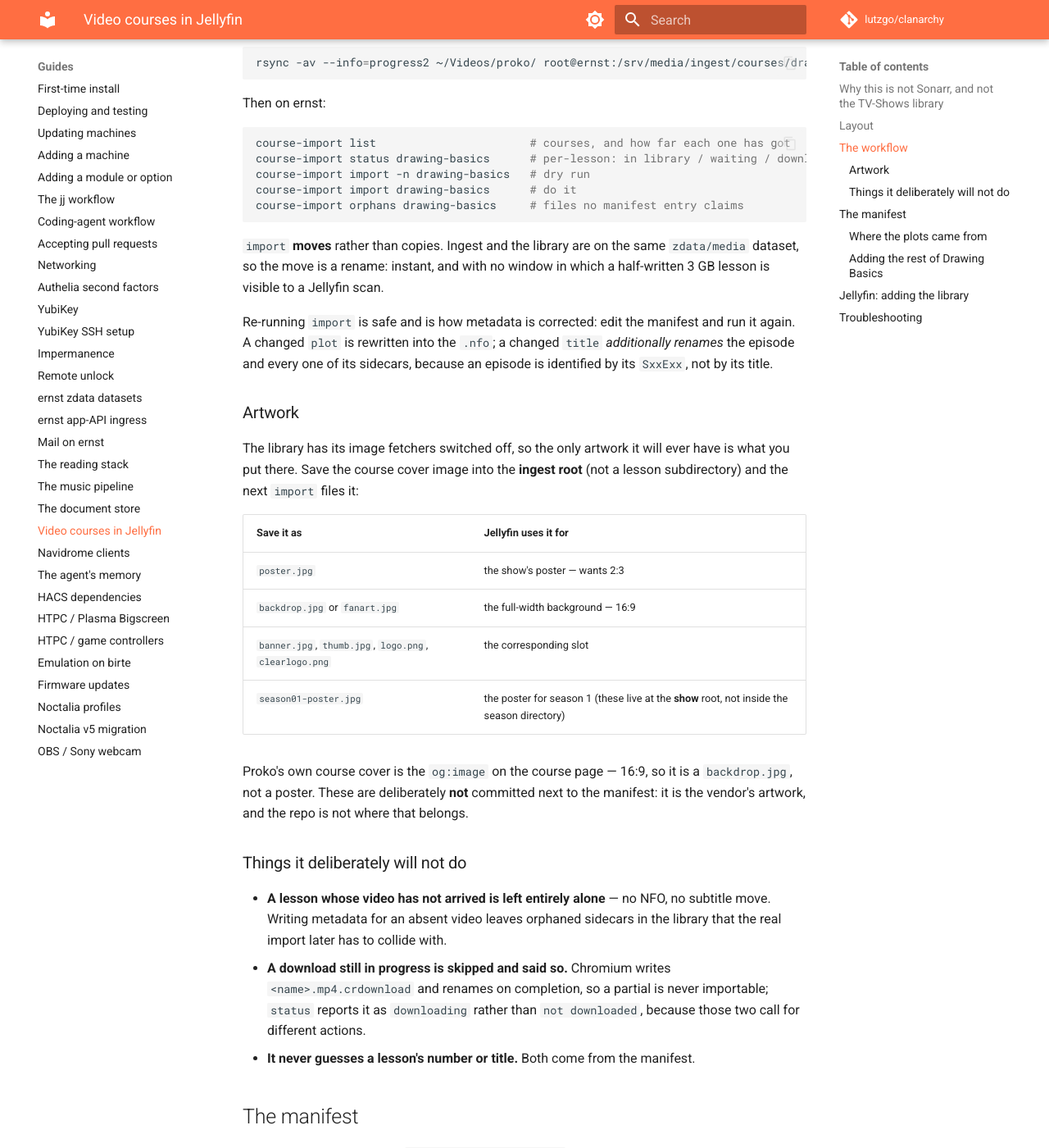
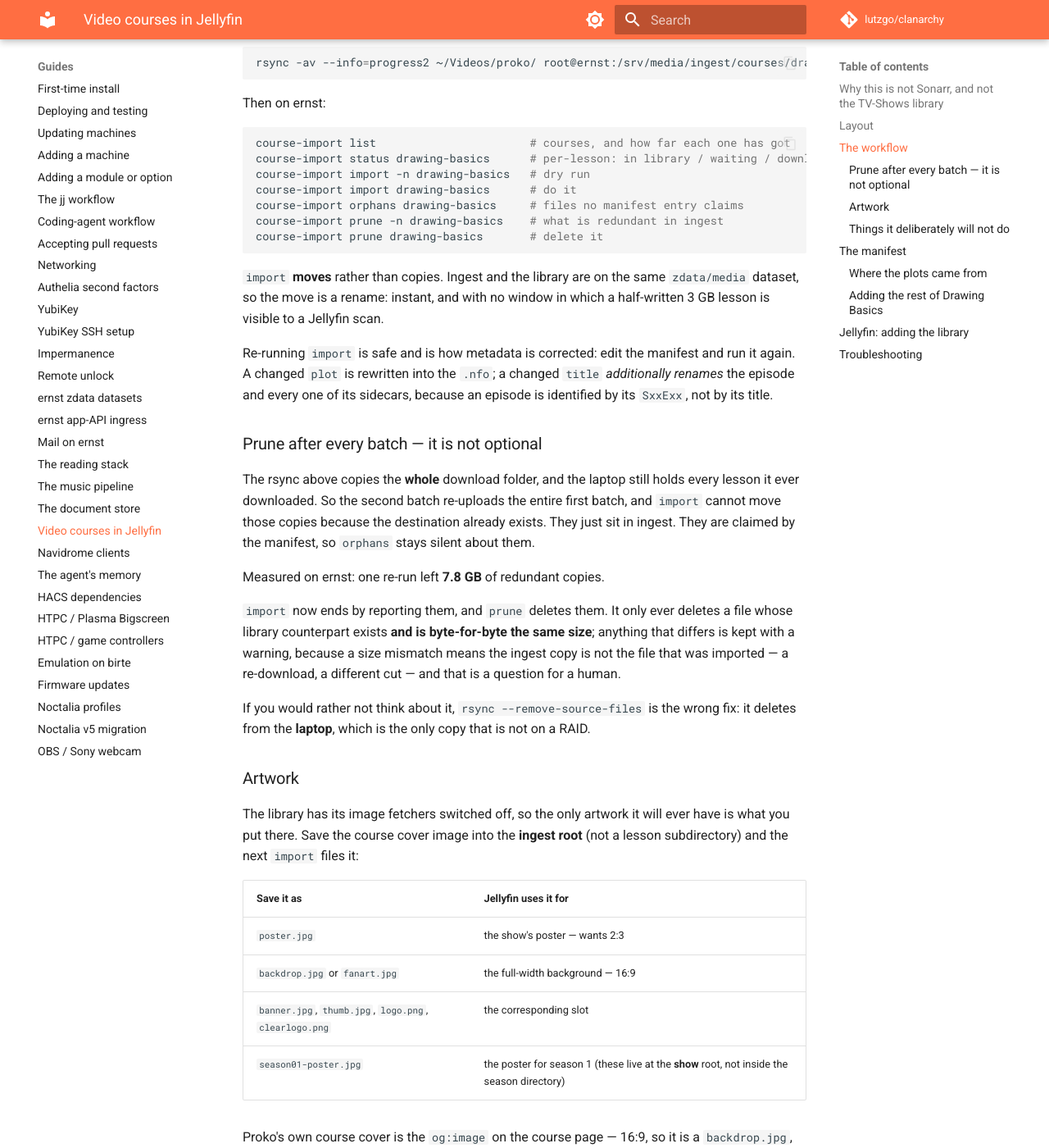
Before and after one commit to lutzgo/clanarchy, an MkDocs documentation site: the page built from docs/guides/courses.md, in a window 1280 px wide and 1400 px high, scrolled down 1620 px. Shown: the whole window at 82% size. Built offline with MkDocs 1.6.1 and Material for MkDocs 9.7.7, drawn with Linux system fonts in a browser that asks for light colours; comment, search, counter and statistics services are not loaded.

Commit message:
Reclaim the ingest copies that import leaves behind
The documented workflow rsyncs the whole download folder, and the laptop keeps
every lesson it ever downloaded — so each new batch re-uploads every previous
batch. import cannot move those copies (the destination already exists) and
orphans stays silent (the manifest claims them), so they accumulate. Measured on
ernst: 7.8 GB after a single re-run.

import now reports them; a new prune subcommand deletes them, but only when the
library counterpart exists AND the sizes match exactly.

````diff
--- a/docs/guides/courses.md
+++ b/docs/guides/courses.md
@@ -75,6 +75,8 @@
 course-import import -n drawing-basics   # dry run
 course-import import drawing-basics      # do it
 course-import orphans drawing-basics     # files no manifest entry claims
+course-import prune -n drawing-basics    # what is redundant in ingest
+course-import prune drawing-basics       # delete it
 ```
 
 `import` **moves** rather than copies. Ingest and the library are on the same
@@ -85,6 +87,26 @@
 and run it again. A changed `plot` is rewritten into the `.nfo`; a changed
 `title` *additionally renames* the episode and every one of its sidecars,
 because an episode is identified by its `SxxExx`, not by its title.
+
+### Prune after every batch — it is not optional
+
+The rsync above copies the **whole** download folder, and the laptop still holds
+every lesson it ever downloaded. So the second batch re-uploads the entire first
+batch, and `import` cannot move those copies because the destination already
+exists. They just sit in ingest. They are claimed by the manifest, so `orphans`
+stays silent about them.
+
+Measured on ernst: one re-run left **7.8 GB** of redundant copies.
+
+`import` now ends by reporting them, and `prune` deletes them. It only ever
+deletes a file whose library counterpart exists **and is byte-for-byte the same
+size**; anything that differs is kept with a warning, because a size mismatch
+means the ingest copy is not the file that was imported — a re-download, a
+different cut — and that is a question for a human.
+
+If you would rather not think about it, `rsync --remove-source-files` is the
+wrong fix: it deletes from the **laptop**, which is the only copy that is not on
+a RAID.
 
 ### Artwork
 
````
Also changed, not shown: 1 other file.
